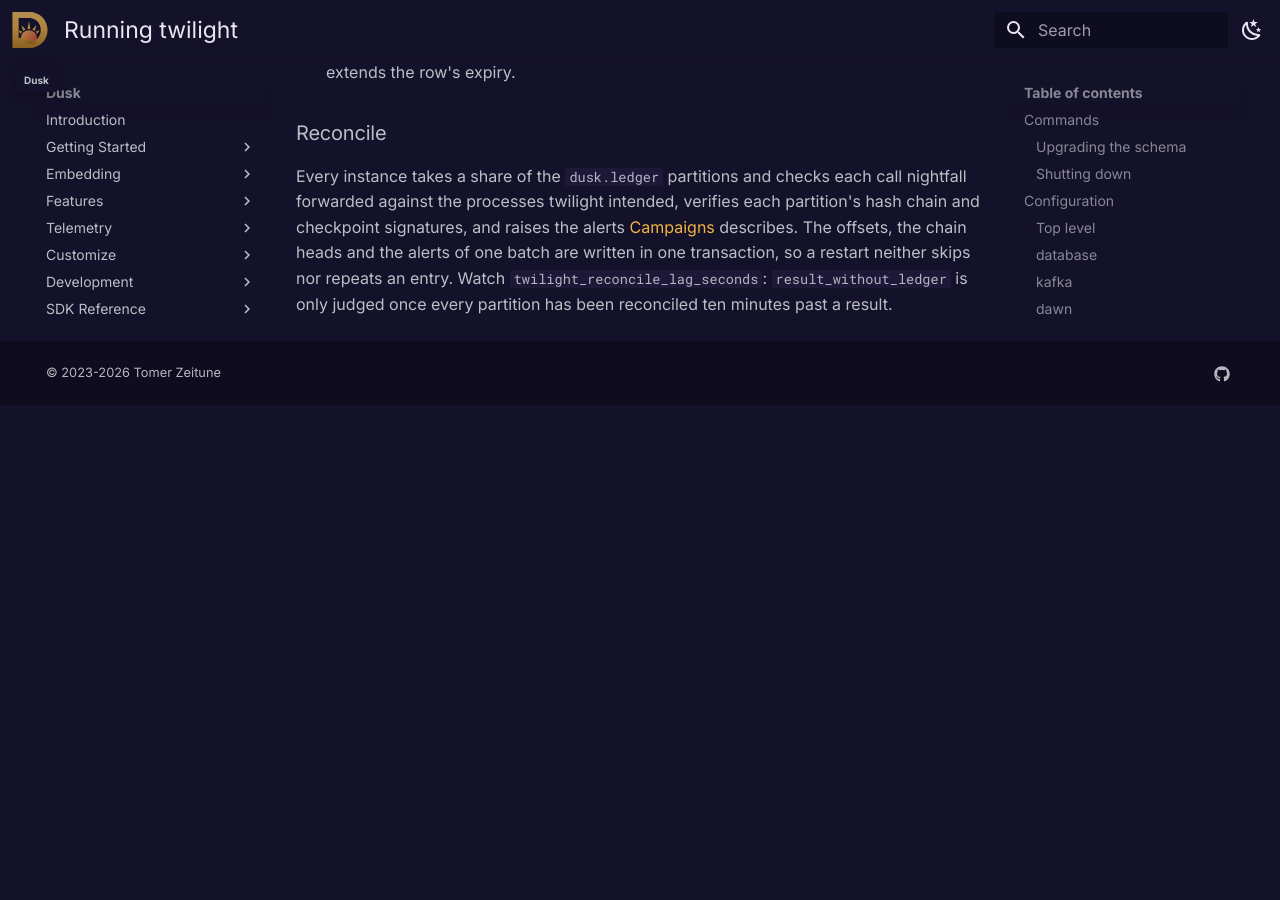
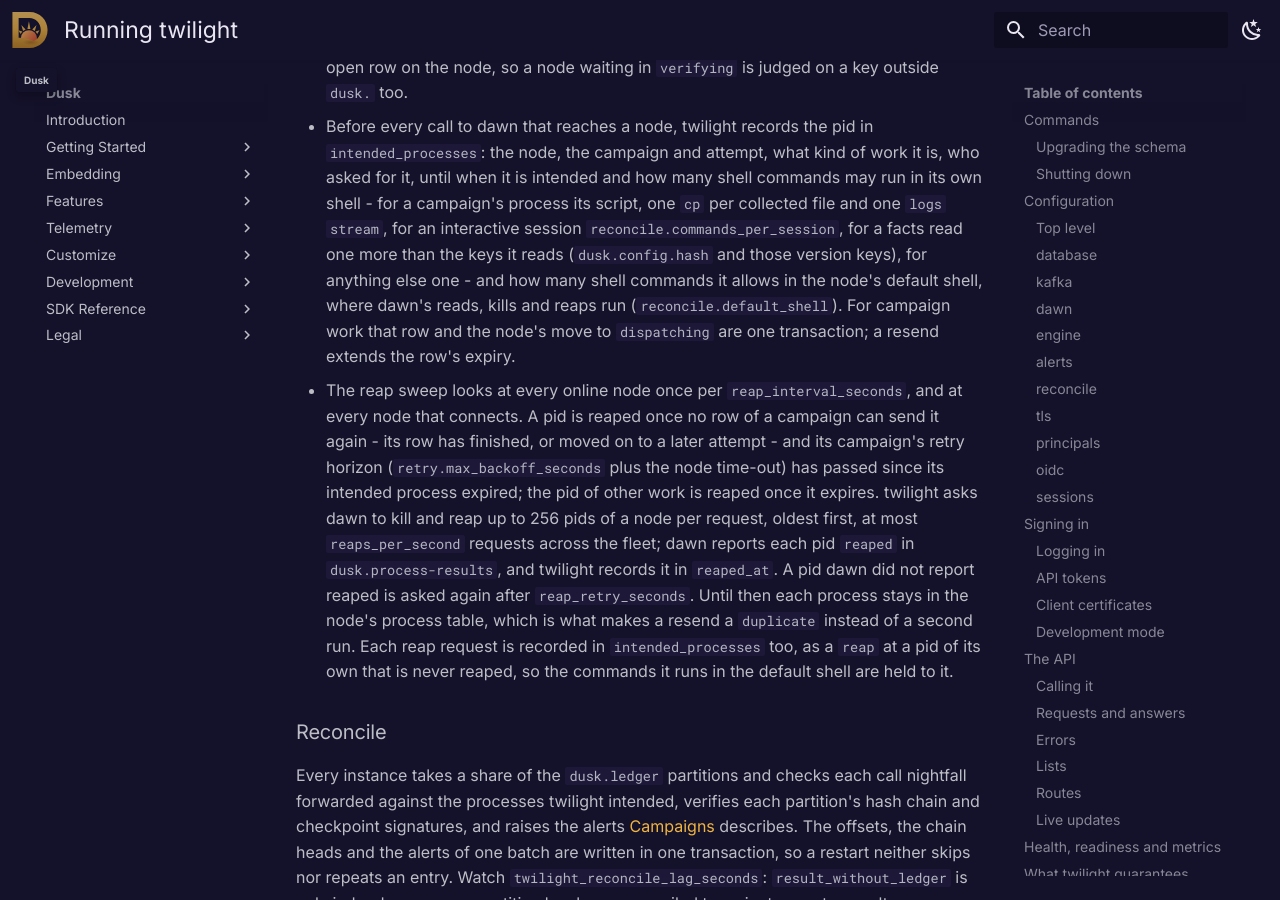
Before and after one commit to tomerze/dusk, an MkDocs documentation site: the page built from docs/docs/stack/twilight.md, in a window 1280 px wide and 900 px high, scrolled down 25024 px. Built offline with MkDocs 1.6.1 and Material for MkDocs 9.7.7, drawn with Linux system fonts in a browser that asks for light colours; comment, search, counter and statistics services are not loaded; before the commit the page ends 25429 px from its top, so only the background shows below that; some of the changed text lies outside the part shown.

Commit message:
Update docs for reaping pids in twilight
The dispatch guarantees now say when twilight reaps a pid - once no resend of it can come, past its campaign's retry horizon, or once other work expires - how the sweep paces itself across the fleet, and when a pid is asked again, and that a reap request is an intended process the default shell is held to. The engine section gains reap_interval_seconds, reaps_per_second and reap_retry_seconds, an interactive session's process is reaped once it expires, and the metrics table gains twilight_reap_requests_total and twilight_reaped_pids_total. Writing campaigns links to it from where it says a node runs an attempt once.

```diff
--- a/docs/docs/stack/twilight.md
+++ b/docs/docs/stack/twilight.md
@@ -209,6 +209,9 @@
 | `intended_process_retention_days` | `31` | How long `intended_processes` and reconcile's per-pid state are kept: the ledger's 30 days plus one. |
 | `presence_flush_millis` | `1000` | How often the leader writes presence changes to `node_presence`. |
 | `last_seen_bucket_seconds` | `10` | The leader writes `last_seen_at` for one of 30 groups of online nodes this often, so each node's is at most 30 of these old. |
+| `reap_interval_seconds` | `300` | How long the reap sweep takes to look at every online node once, one of 30 groups at a time. |
+| `reaps_per_second` | `20` | Reap requests sent to dawn per second, across the fleet. |
+| `reap_retry_seconds` | `600` | How long a pid dawn was asked to reap waits before it is asked again, when dawn never reported it reaped. |
 
 ### `alerts`
 
@@ -544,7 +547,7 @@
 | `GET /api/v1/nodes?selector=&online=&sort=&limit=&cursor=` | viewer | Nodes matching a [selector](campaigns.md#which-nodes-the-selector), each with whether it is online and when it was last seen. `sort` is `device_id` (the default) or an indexed column - `hostname`, `lifecycle`, `country`, `os_name`, `os_version`, `os_build`, `dusk_version`, `hardware_class`, `tenant`, `locale`, `impl`, `target_arch`, `reported_version` - with a leading `-` for descending order; versions sort as semantic versions. |
 | `GET /api/v1/nodes/{device}/{installation}` | viewer | A node with its live sessions (namespace, epoch, nightfall instance), its campaign rows, and `device`: the last lifecycle change made to its device as a whole, or `null`. |
 | `POST /api/v1/nodes/{device}/{installation}/lifecycle` | operator | `{"lifecycle", "reason"}` sets the node `active` or `quarantined` (operator) or `retired` or `revoked` (admin), through `dusk.node-state`. Only an admin changes the lifecycle of a node that is `retired` or `revoked`. |
-| `POST /api/v1/nodes/{device}/{installation}/sessions` | operator | `{"reason", "ttl_seconds"}` (60 to 28800) opens an interactive session: twilight records a random pid as the node's intended interactive process for `ttl_seconds` and answers 201 `{"pid", "node"}`, the pid to connect a shell at through dawn's `/v1/connect` and the node's live session. |
+| `POST /api/v1/nodes/{device}/{installation}/sessions` | operator | `{"reason", "ttl_seconds"}` (60 to 28800) opens an interactive session: twilight records a random pid as the node's intended interactive process for `ttl_seconds` and answers 201 `{"pid", "node"}`, the pid to connect a shell at through dawn's `/v1/connect` and the node's live session. The session's process is reaped once it expires. |
 | `POST /api/v1/nodes/{device}/{installation}/logs` | operator | `{"level", "duration_seconds"}` streams the node's logs to the collector through dawn: 202 `{"stream_id"}`. |
 | `POST /api/v1/nodes/{device}/{installation}/files` | operator | `{"path"}` collects a file from the node into object storage through dawn: 202 `{"upload_id"}`. |
 | `POST /api/v1/devices/{device}/lifecycle` | admin | `{"lifecycle", "reason"}` with `retired` or `revoked` blocks every installation of the device, those enrolled now and any it enrolls later, through a device-scope `dusk.node-state` record; `active` lifts the block, and each installation keeps its own lifecycle. Answers `{"device_id", "lifecycle", "reason", "changed_at", "actor"}`. |
@@ -608,6 +611,7 @@
 | `twilight_evaluation_queue`, `twilight_evaluation_dropped_total` | Nodes waiting for evaluation, and connect hints dropped because the queue was full. |
 | `twilight_row_transitions_total{state}` | Campaign node state changes, by the state entered. |
 | `twilight_dispatch_processes_total{kind,outcome}` | Campaign processes handed to dawn, by dawn's answer. |
+| `twilight_reap_requests_total{outcome}`, `twilight_reaped_pids_total` | Reap requests sent to dawn, by dawn's answer, and pids dawn reported reaped. |
 | `twilight_process_results_total{action_kind,status}` | Process results applied. A file collected or a log stream run for a campaign's process is counted under its own action kind and never moves the campaign's row. |
 | `twilight_gate_verdicts_total{verdict}` | Health gate verdicts. |
 | `twilight_facts_refresh_total{outcome}` | Facts reads asked of dawn. |
@@ -708,6 +712,20 @@
   dawn's reads, kills and reaps run (`reconcile.default_shell`). For campaign
   work that row and the node's move to `dispatching` are one transaction; a
   resend extends the row's expiry.
+* The reap sweep looks at every online node once per `reap_interval_seconds`,
+  and at every node that connects. A pid is reaped once no row of a campaign
+  can send it again - its row has finished, or moved on to a later attempt -
+  and its campaign's retry horizon (`retry.max_backoff_seconds` plus the
+  node time-out) has passed since its intended process expired; the pid of
+  other work is reaped once it expires. twilight asks dawn to kill and reap up
+  to 256 pids of a node per request, oldest first, at most `reaps_per_second`
+  requests across the fleet; dawn reports each pid `reaped` in
+  `dusk.process-results`, and twilight records it in `reaped_at`.
+  A pid dawn did not report reaped is asked again after `reap_retry_seconds`.
+  Until then each process stays in the node's process table, which is what
+  makes a resend a `duplicate` instead of a second run. Each reap request is
+  recorded in `intended_processes` too, as a `reap` at a pid of its own that
+  is never reaped, so the commands it runs in the default shell are held to it.
 
 ### Reconcile
 
```
Also changed, not shown: docs/docs/stack/campaigns.md (+2 -0 lines).
